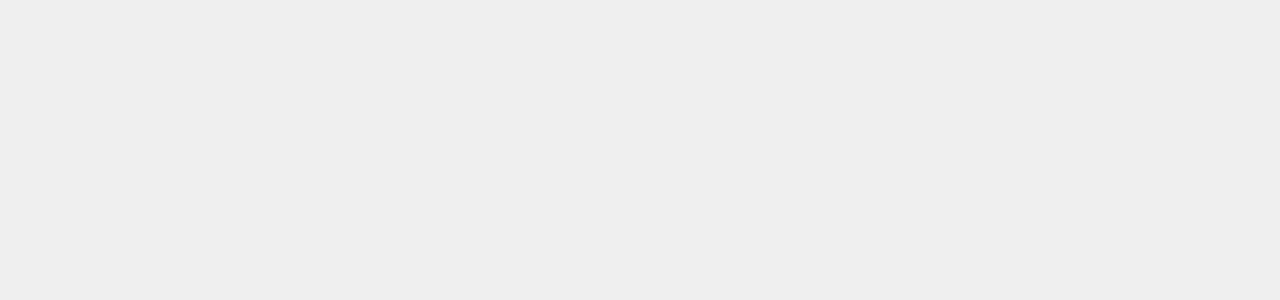
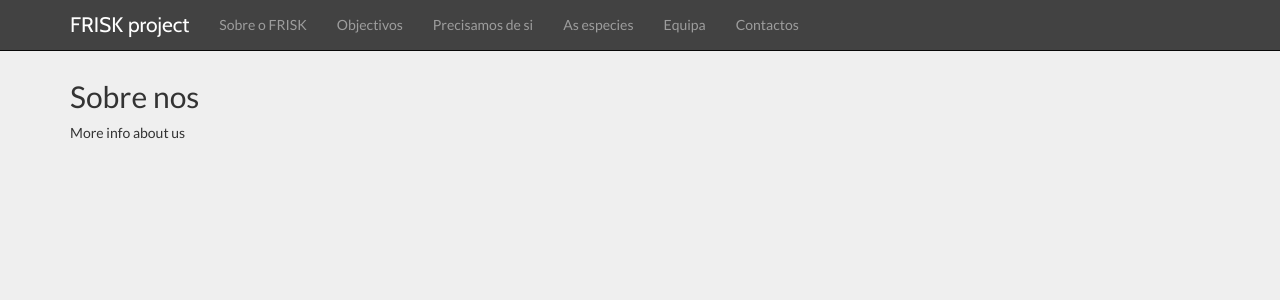
Before and after one commit to tegendraads/frisk, an Angular app: page /sobre in a window 1280 px wide. Before the commit this address led to /. Shown: the top 300 px of the page. Built offline with nearby package versions, Linux system fonts and the light colour scheme; a web font is replaced by a local one.

Commit message:
added routes

```diff
--- a/package.json
+++ b/package.json
@@ -28,12 +28,14 @@
     "core-js": "^2.4.1",
     "express": "^4.15.3",
     "ng2-bootstrap": "^1.6.3",
+    "ngx-bootstrap": "^1.9.3",
     "rxjs": "^5.1.0",
     "tslint": "~4.5.0",
     "typescript": "~2.2.0",
     "zone.js": "^0.8.4"
   },
   "devDependencies": {
+    "@angular/cli": "^1.4.8",
     "@types/jasmine": "2.5.38",
     "@types/node": "~6.0.60",
     "codelyzer": "~2.0.0",
@@ -42,9 +44,9 @@
     "karma": "~1.4.1",
     "karma-chrome-launcher": "~2.1.1",
     "karma-cli": "~1.0.1",
+    "karma-coverage-istanbul-reporter": "^0.2.0",
     "karma-jasmine": "~1.1.0",
     "karma-jasmine-html-reporter": "^0.2.2",
-    "karma-coverage-istanbul-reporter": "^0.2.0",
     "protractor": "~5.1.0",
     "ts-node": "~2.0.0"
   },
--- a/src/app/app.component.html
+++ b/src/app/app.component.html
@@ -1,4 +1,4 @@
 <div class="container">
-  <!--<app-navbar></app-navbar>-->
+  <app-navbar></app-navbar>
   <router-outlet></router-outlet>
 </div>
--- a/src/app/app.module.ts
+++ b/src/app/app.module.ts
@@ -11,7 +11,8 @@ import { GalleryComponent } from './gallery/gallery.component';
 import { ImageComponent } from './image/image.component';
 import { ImageDetailComponent } from './image/image-detail.component';
 import { NavbarComponent } from './navbar/navbar.component';
-import { appRoutes } from '../routes'
+import { appRoutes } from '../routes';
+import { WebtextComponent } from './webtext/webtext.component'
 
 @NgModule({
   declarations: [
@@ -20,7 +21,8 @@ import { appRoutes } from '../routes'
     ImageComponent,
     NavbarComponent,
       ImageDetailComponent,
-      ImageFilterPipe
+      ImageFilterPipe,
+      WebtextComponent
   ],
   imports: [
     BrowserModule,
--- a/src/app/navbar/navbar.component.html
+++ b/src/app/navbar/navbar.component.html
@@ -5,12 +5,17 @@
         <a class="navbar-brand logo" href="#">{{ title }}</a>
       </div>
       <div id="navbar" class="collapse navbar-collapse">
-        <!-- <ul class="nav navbar-nav"> -->
-        <!--   <li class="active"><a href="#">Latest Images</a></li> -->
+         <ul class="nav navbar-nav">
+          <li><a [routerLink]="['/sobre']">Sobre o FRISK</a></li>
+          <li><a [routerLink]="['/objectivos']">Objectivos</a></li>
+          <li><a [routerLink]="['/precisamos-de-si']">Precisamos de si</a></li>
+          <li><a [routerLink]="['/gallery']" class="active">As especies</a></li>
+          <li><a [routerLink]="['/equipa']">Equipa</a></li>
+          <li><a [routerLink]="['/contactos']">Contactos</a></li>
         <!--   <li><a href="#">Boats</a></li> -->
         <!--   <li><a href="#">Hiking</a></li> -->
         <!--   <li><a href="#">London</a></li> -->
-        <!-- </ul> -->
+         </ul>
       </div><!--/.nav-collapse -->
     </div>
   </nav>
--- a/src/app/navbar/navbar.component.ts
+++ b/src/app/navbar/navbar.component.ts
@@ -6,10 +6,10 @@ import { Component, OnInit } from '@angular/core';
   styleUrls: ['./navbar.component.css']
 })
 export class NavbarComponent implements OnInit {
-  title = 'Gallery';
+  title = 'FRISK project';
 
-  filterBoats(){
-    console.log("Boats!")
+  filterBoats() {
+    console.log('Boats!')
   }
 
   constructor() { }
--- /dev/null
+++ b/src/app/webtext/webtext.component.html
@@ -0,0 +1,3 @@
+<h2>{{title}}</h2>
+
+{{body}}
--- /dev/null
+++ b/src/app/webtext/webtext.component.ts
@@ -0,0 +1,37 @@
+import { Component, OnInit } from '@angular/core';
+import { Location } from '@angular/common';
+
+
+@Component({
+  selector: 'app-webtext',
+  templateUrl: './webtext.component.html',
+  styleUrls: ['./webtext.component.css']
+})
+export class WebtextComponent implements OnInit {
+  private title: String;
+  private body: String;
+  constructor(location: Location) {
+    const loc = location.prepareExternalUrl(location.path());
+    console.log(loc);
+    if (loc === '/sobre') {
+      this.title = 'Sobre nos';
+      this.body = 'More info about us';
+    } else if (loc === '/objectivos') {
+      this.title = 'Objectivos';
+      this.body = 'More info about objectivos';
+    } else if (loc === '/precisamos-de-si') {
+      this.title = 'Precisamos de si';
+      this.body = 'More info about this';
+    } else if (loc === '/equipa') {
+      this.title = 'Equipa';
+      this.body = 'More info about this';
+    } else if (loc === '/contactos') {
+      this.title = 'Contactos';
+      this.body = 'More info about how to contact us';
+    }
+  }
+
+  ngOnInit() {
+  }
+
+}
--- a/src/routes.ts
+++ b/src/routes.ts
@@ -1,9 +1,17 @@
-import { Routes } from "@angular/router"
-import { GalleryComponent } from "./app/gallery/gallery.component"
-import { ImageDetailComponent } from "./app/image/image-detail.component"
+import { Routes } from '@angular/router'
+import { GalleryComponent } from './app/gallery/gallery.component'
+import { ImageDetailComponent } from './app/image/image-detail.component'
+import { WebtextComponent } from './app/webtext/webtext.component'
 
-export const appRoutes:Routes = [
-  { path: "gallery", component: GalleryComponent },
-  { path: "image/:id", component: ImageDetailComponent },
-  { path: "", redirectTo: "/gallery", pathMatch: 'full' },
+
+export const appRoutes: Routes = [
+  { path: 'gallery', component: GalleryComponent },
+  { path: 'image/:id', component: ImageDetailComponent },
+  { path: 'sobre', component: WebtextComponent },
+  { path: 'objectivos', component: WebtextComponent },
+  { path: 'precisamos-de-si', component: WebtextComponent },
+  { path: 'equipa', component: WebtextComponent },
+  { path: 'contactos', component: WebtextComponent },
+
+  { path: '', redirectTo: '/gallery', pathMatch: 'full' },
 ]
```
Also changed, not shown: src/app/webtext/webtext.component.css (added), 1 other file (tests, documents, lock files or other folders).
